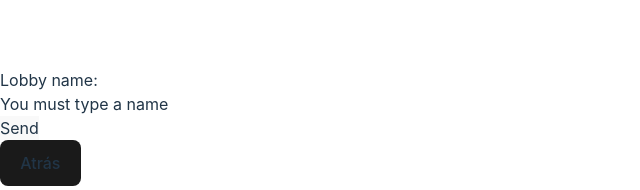
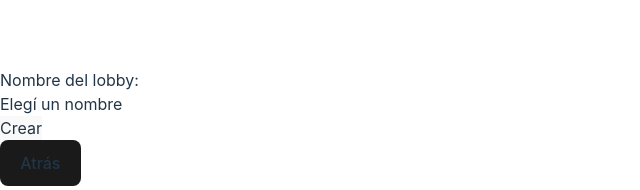
Before and after one commit to achaval-tomas/ingsoft-proyecto, a React (Vite) app: page / in a window 1280 px wide. Both pictures are taken after a click on the button "Crear lobby". Shown: the part 273-463 px from the top of the page, without its empty margins (0-640 px from the left). Built offline with nearby package versions, Linux system fonts and the light colour scheme.

Commit message:
translate to spanish

```diff
--- a/src/containers/App/components/CreateLobbyForm.tsx
+++ b/src/containers/App/components/CreateLobbyForm.tsx
@@ -12,7 +12,7 @@ function CreateLobbyForm({ inputs, handleChange, handleSubmit }: CreateLobbyForm
     return (
         <form onSubmit={handleSubmit}>
             <div>
-                <label htmlFor="name">Lobby name:</label>
+                <label htmlFor="name">Nombre del lobby:</label>
                 <input
                     type="text"
                     name="name"
@@ -20,9 +20,9 @@ function CreateLobbyForm({ inputs, handleChange, handleSubmit }: CreateLobbyForm
                     onChange={handleChange}
                 >
                 </input>
-                { inputs.name === "" && <p>You must type a name</p>}
+                { inputs.name === "" && <p>Elegí un nombre</p>}
             </div>
-            <button type="submit">Send</button>
+            <button type="submit">Crear</button>
         </form>
     );
 }
```
